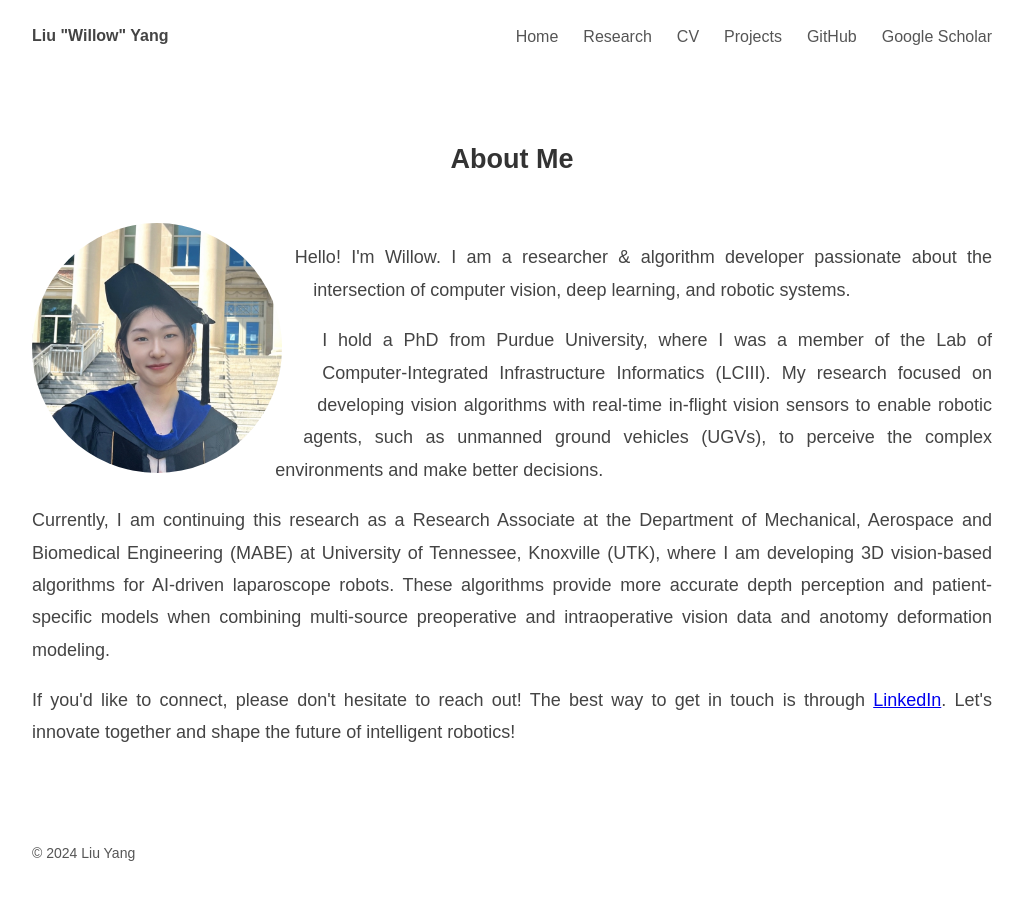
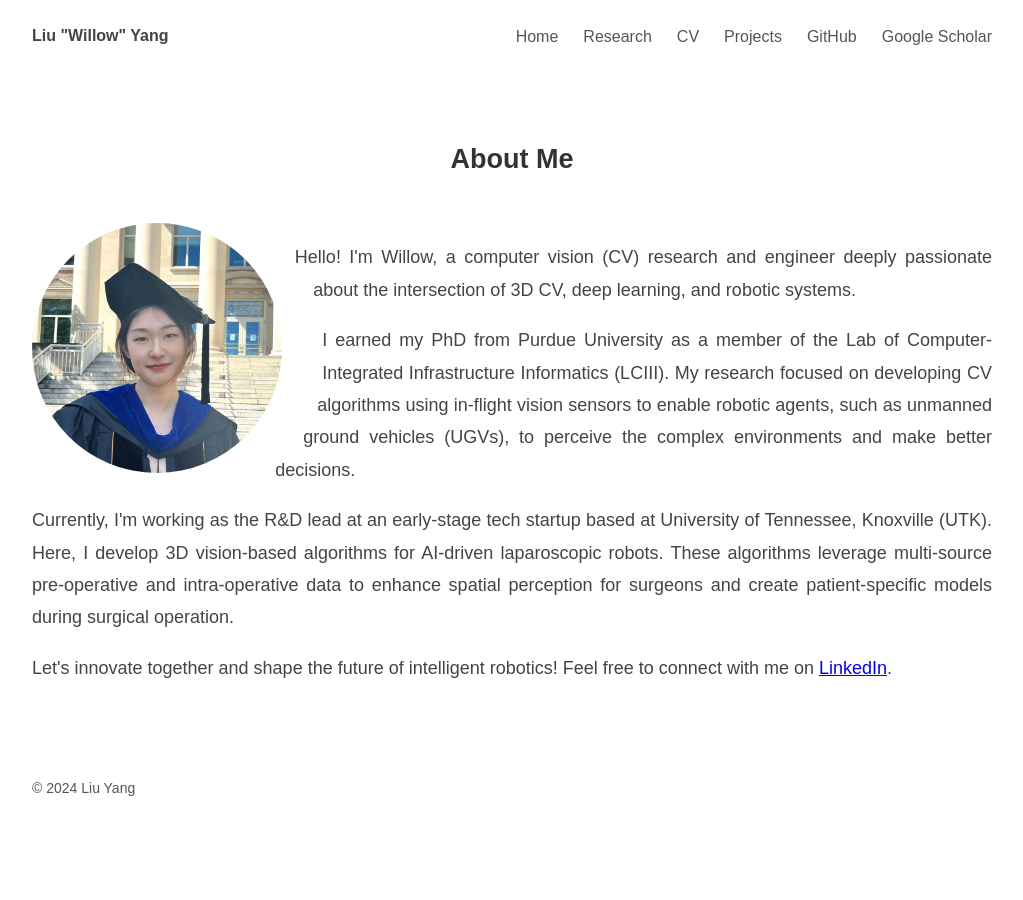
Before and after one commit to WillowLiuY/WillowLiuY.github.io, a plain HTML site: page index.html in a window 1280 px wide. Shown: the whole page, without its empty margins (128-1151 px from the left). After the commit the page ends 835 px from the top, so only its background shows below. Drawn offline with Linux system fonts and the light colour scheme.

Commit message:
Update index.html

```diff
--- a/index.html
+++ b/index.html
@@ -32,10 +32,10 @@
                     <img src="images/photo-ly.jpeg" alt="Liu Yang">
                 </div>
                 <div class="text">
-                    <p>Hello! I'm Willow. I am a researcher & algorithm developer passionate about the intersection of computer vision, deep learning, and robotic systems.</p>
-                    <p>I hold a PhD from Purdue University, where I was a member of the Lab of Computer-Integrated Infrastructure Informatics (LCIII). My research focused on developing vision algorithms with real-time in-flight vision sensors to enable robotic agents, such as unmanned ground vehicles (UGVs), to perceive the complex environments and make better decisions.</p>
-                    <p>Currently, I am continuing this research as a Research Associate at the Department of Mechanical, Aerospace and Biomedical Engineering (MABE) at University of Tennessee, Knoxville (UTK), where I am developing 3D vision-based algorithms for AI-driven laparoscope robots. These algorithms provide more accurate depth perception and patient-specific models when combining multi-source preoperative and intraoperative vision data and anotomy deformation modeling.</p>
-                    <p>If you'd like to connect, please don't hesitate to reach out! The best way to get in touch is through <a href="https://www.linkedin.com/in/willowy">LinkedIn</a>. Let's innovate together and shape the future of intelligent robotics!</p>
+                    <p>Hello! I'm Willow, a computer vision (CV) research and engineer deeply passionate about the intersection of 3D CV, deep learning, and robotic systems.</p>
+                    <p>I earned my PhD from Purdue University as a member of the Lab of Computer-Integrated Infrastructure Informatics (LCIII). My research focused on developing CV algorithms using in-flight vision sensors to enable robotic agents, such as unmanned ground vehicles (UGVs), to perceive the complex environments and make better decisions.</p>
+                    <p>Currently, I'm working as the R&D lead at an early-stage tech startup based at University of Tennessee, Knoxville (UTK). Here, I develop 3D vision-based algorithms for AI-driven laparoscopic robots. These algorithms leverage multi-source pre-operative and intra-operative data to enhance spatial perception for surgeons and create patient-specific models during surgical operation.</p>
+                    <p>Let's innovate together and shape the future of intelligent robotics! Feel free to connect with me on <a href="https://www.linkedin.com/in/willowy">LinkedIn</a>.</p>
 </div>
                 </div>
             </div>
```
